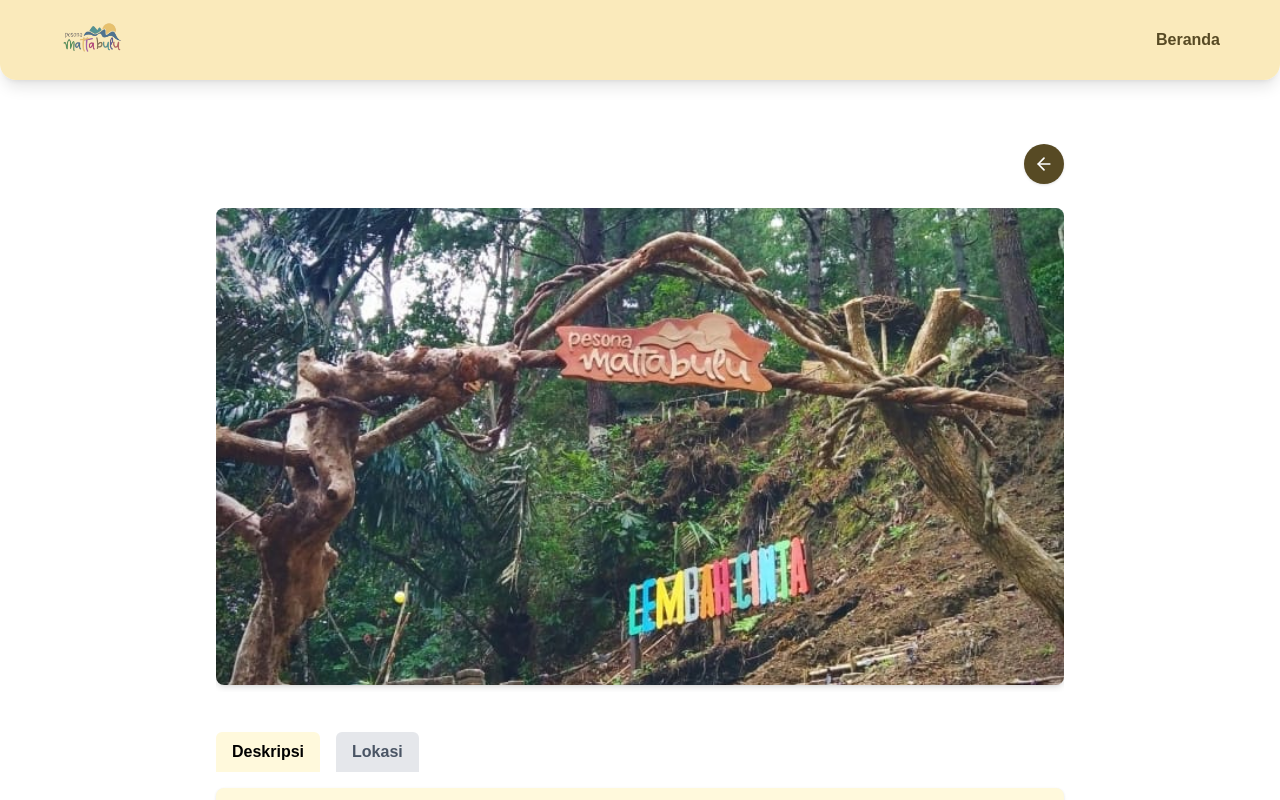
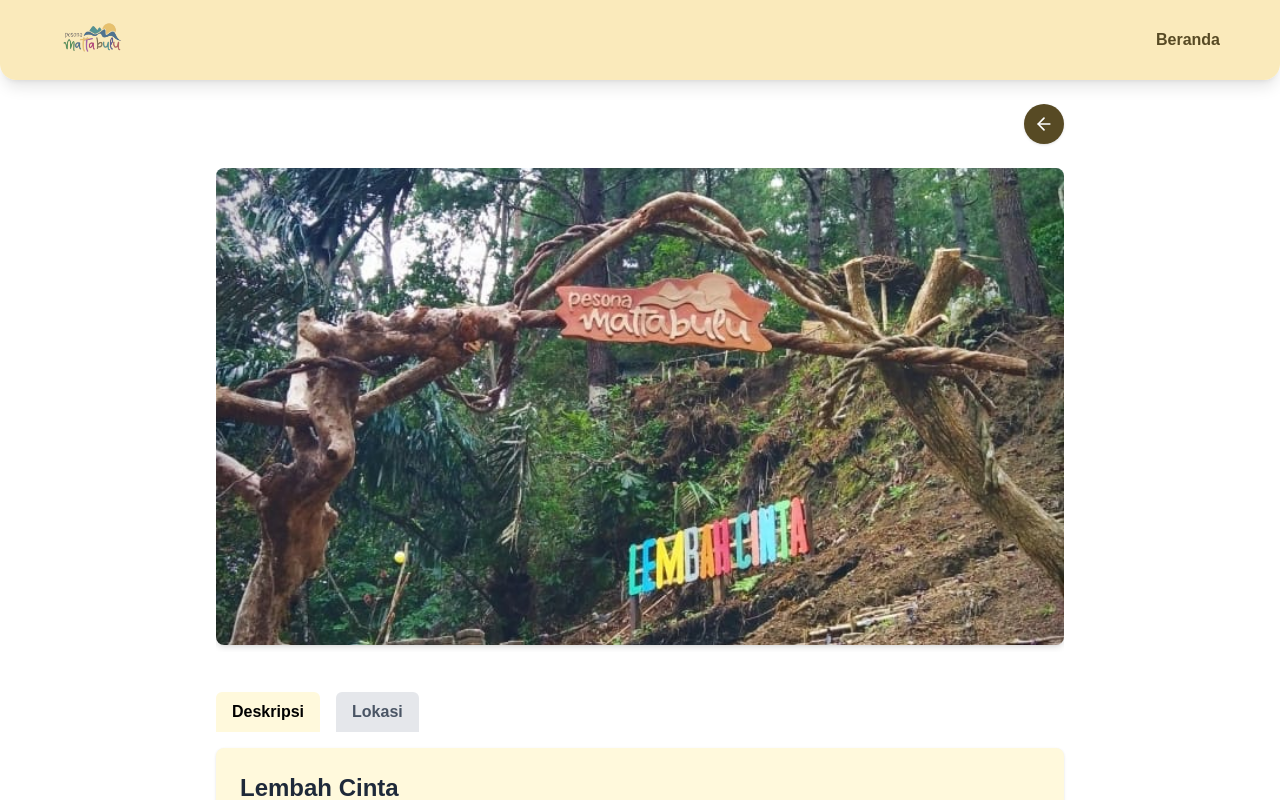
Before and after one commit to pesonamattabulu/pesonamattabulu, a Next.js app: page /situswisata/lembah-cinta in a window 1280 px wide. Shown: the top 800 px of the page. Built offline with nearby package versions, Linux system fonts and the light colour scheme.

Commit message:
fix lembah cinta margin

```diff
--- a/src/app/situswisata/lembah-cinta/page.js
+++ b/src/app/situswisata/lembah-cinta/page.js
@@ -28,7 +28,7 @@
     <div className="flex flex-col min-h-screen">
       <Header />
 
-      <main className="flex-grow mx-auto px-4 sm:px-6 py-6 sm:py-8 w-full max-w-4xl mt-18 md:mt-28">
+      <main className="flex-grow mx-auto px-4 sm:px-6 py-6 sm:py-8 w-full max-w-4xl mt-18 md:mt-18">
         <div className="flex justify-end space-x-2 mb-4 sm:mb-6">
           <Link
             href="/situswisata"
```
